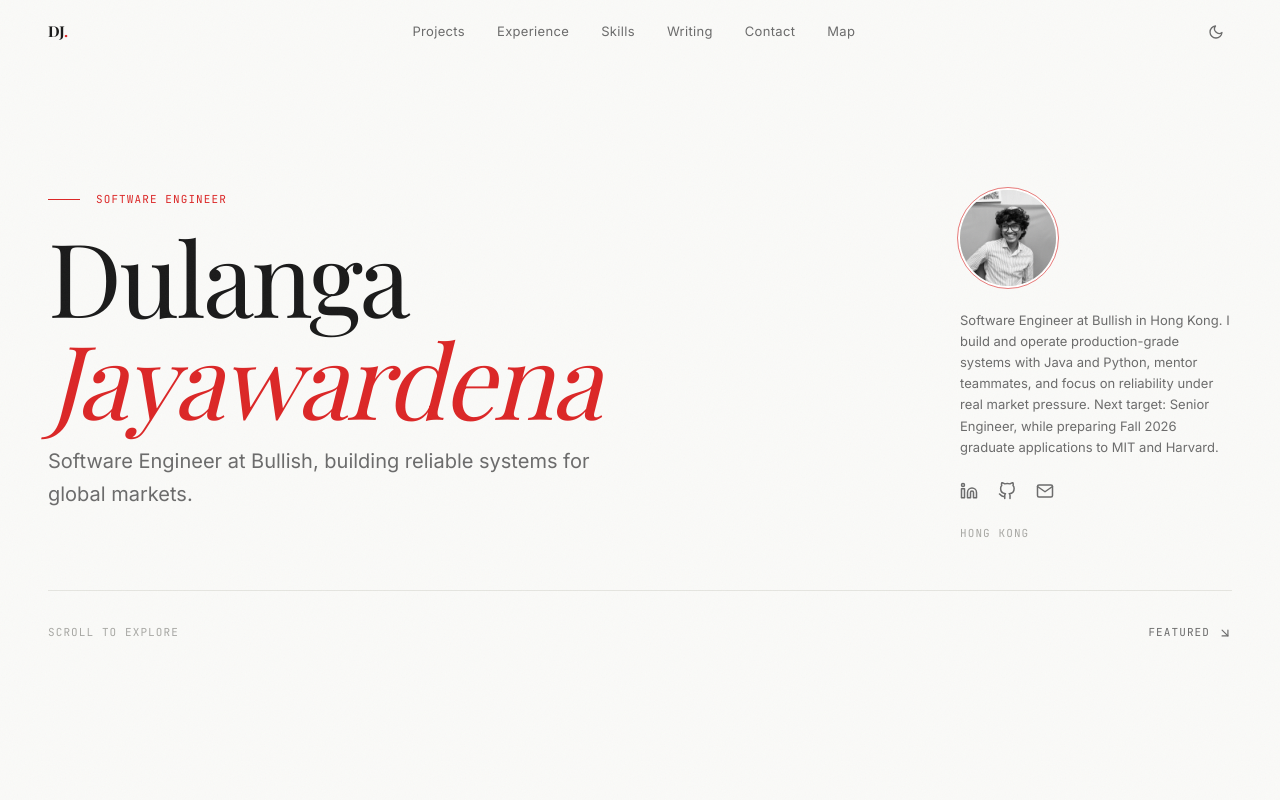
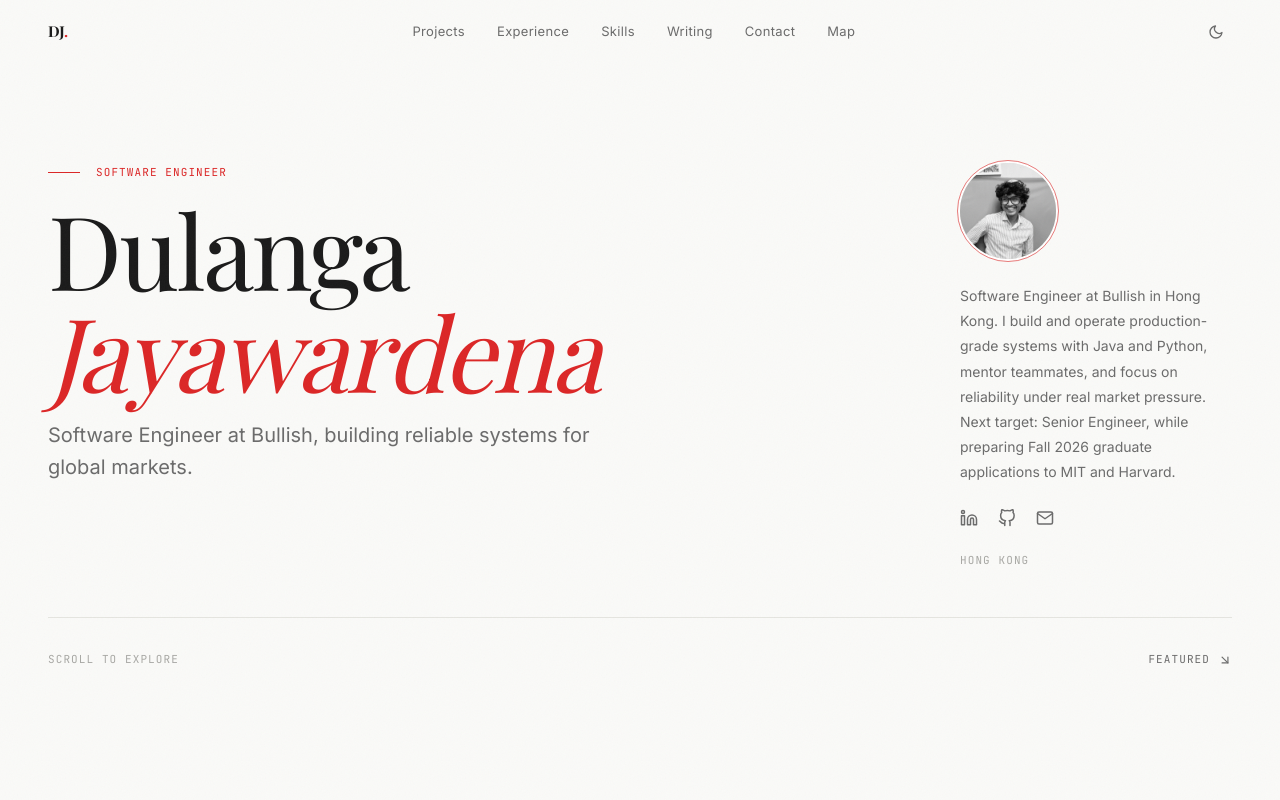
Before and after one commit to dulangaj/dulangaj.github.io, a React (Vite) app: page / in a window 1280 px wide. Shown: the top 800 px of the page. Built offline with nearby package versions, Linux system fonts and the light colour scheme; a web font is replaced by a local one.

Commit message:
Polish hero readability with larger bio text and cleaner line spacing

```diff
--- a/src/components/sections/Hero.tsx
+++ b/src/components/sections/Hero.tsx
@@ -114,7 +114,7 @@ export function Hero() {
 
             {/* Bio */}
             <motion.p
-              className="font-body text-[13px] text-[var(--color-muted)] leading-relaxed"
+              className="font-body text-[14px] text-[var(--color-muted)] leading-[1.8] max-w-sm"
               variants={lineVariants}
               transition={lineTransition}
             >
```
